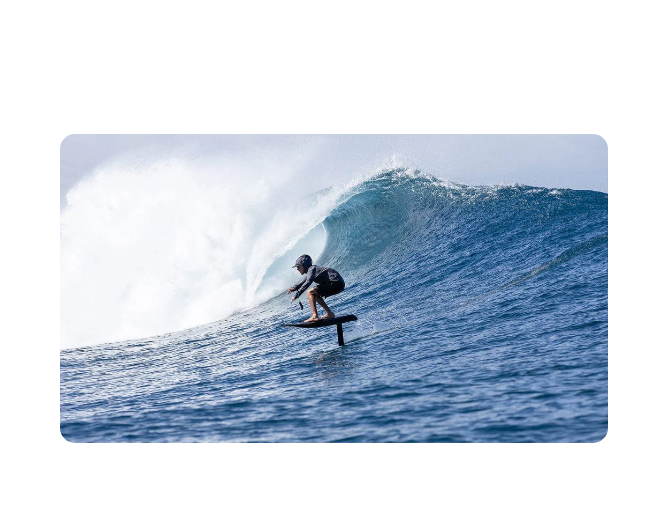
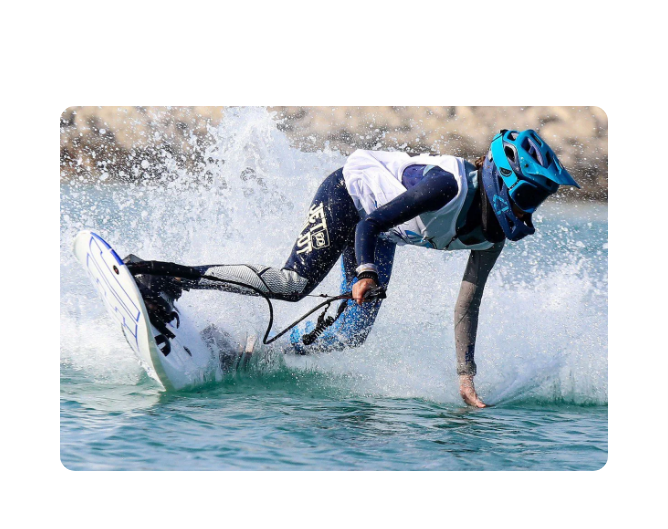
Before and after one commit to Semjuel19/efoil, a plain HTML site: page index.html in a window 1280 px wide. Shown: the part 2210-2739 px from the top of the page, 0-668 px from the left. Drawn offline with Linux system fonts and the light colour scheme.

Commit message:
Photo change esurf.

```diff
--- a/index.html
+++ b/index.html
@@ -158,9 +158,9 @@
               </div>
             </div>
           </div>
-          <div class="content-image">
-            <img src="images/efoil2.jpeg" alt="eSurf jazda" />
-          </div>
+           <div class="content-image">
+             <img src="images/esurf.webp" alt="eSurf jazda" />
+           </div>
         </div>
       </div>
     </section>
```
